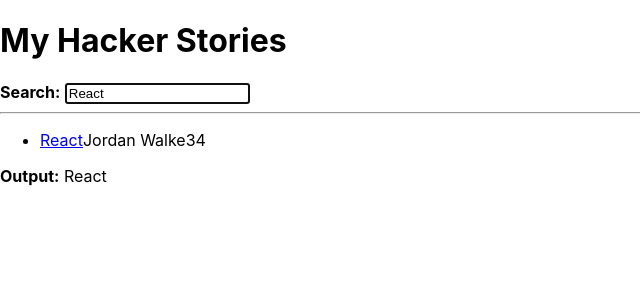
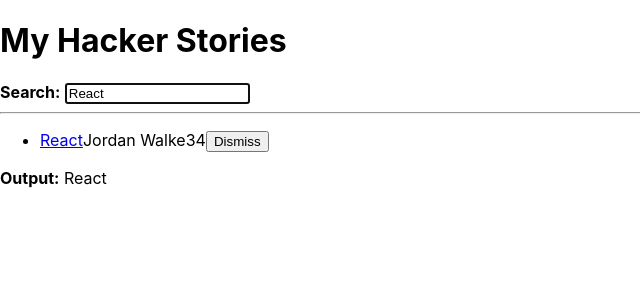
Before and after one commit to Sho372/the-road-to-react, a React (Create React App) app: page / in a window 1280 px wide. Shown: the top 300 px of the page, without its empty margins (0-640 px from the left). Built offline with nearby package versions, Linux system fonts and the light colour scheme.

Commit message:
React Conditional Rendering & React Advanced State

```diff
--- a/src/App.js
+++ b/src/App.js
@@ -32,15 +32,52 @@
 //  const [searchTerm, setSearchTerm] = React.useState(localStorage.getItem('search'), 'React'); //これがhook. stateの管理に使う。関数コンポーネントで使える
 
   const [searchTerm, setSearchTerm] = React.useState( localStorage.getItem('search') || 'React'); //これがhook. stateの管理に使う。関数コンポーネントで使える
+  const [isLoading, setIsLoading] = React.useState(false);
+  const [isError, setIsError] = React.useState(false);
+
+  // reducer
+  const storiesReducer = (state, action) => {
+    switch(action.type) {
+      case 'SET_STORIES':
+        return action.playload
+      case 'REMOVE_STORY':
+        return state.filter(
+          (story) => action.playload.objectID !== story.objectID
+        );
+      default:
+        throw new Error();
+    }
+    // if(action.type === 'SET_STORIES') {
+    //   return action.playload;
+    // } else {
+    //   throw new Error();
+    // }
+  }
 
   //APIで取得したデータを格納するstate
-  const [stories, setStories] = React.useState([]);
+  // const [stories, setStories] = React.useState([]);
+
+  // useStateではなく、useReducerでstateを管理
+  const [stories, dispatchStories] = React.useReducer(
+    storiesReducer, // recuder
+    [] // stateの初期値
+  )
 
   React.useEffect(() => {
-    getAsyncStories().then(result => {
-      setStories(result.data.stories)
-    })
-  }, [])
+      setIsLoading(true);
+
+    getAsyncStories()
+      .then((result) => {
+        // setStories(result.data.stories)
+
+        dispatchStories({
+          type: 'SET_STORIES',
+          playload: result.data.stories,
+        })
+        setIsLoading(false);
+      })
+      .catch(() => setIsError(true))
+  }, []) //空配列なので、side-effect(ここではdispatch実行)は初回のみ
 
   React.useEffect(() => {
     localStorage.setItem('search', searchTerm) //side-effect
@@ -48,6 +85,19 @@
 
   const handleSearch = (event) => {
     setSearchTerm(event.target.value) // state更新
+  }
+
+  const handleRemoveStory = (item) => {
+    // const newStories = stories.filter(
+    //   //選択したitem以外のitemを抽出する
+    //   (story) => item.objectID !== story.objectID
+    // )
+
+    //処理をreducerに任せる
+    dispatchStories({
+      type: 'REMOVE_STORY',
+      playload: item,
+    })
   }
 
   //concise body
@@ -73,7 +123,13 @@
 
       <hr />
 
-      <List list={searchStories}/>
+      {isError && <p>Something went wrong...</p>}
+
+      {isLoading ? (
+        <p>Loading...</p>
+      ):(
+        <List list={searchStories} onRemoveItem={handleRemoveStory}/>
+      )}
 
       <p>
         <strong>Output:</strong> {searchTerm}
@@ -145,24 +201,38 @@
 
 */
 
-const List = (props) => (
+const List = ({list, onRemoveItem}) => (
     <ul>
-      {props.list.map((item) => (
-        <Item key={item.objectID} item={item}/>
+      {list.map((item) => (
+        <Item
+          key={item.objectID}
+          item={item}
+          onRemoveItem={onRemoveItem}/>
       ))}
     </ul>
 )
 
-const Item = (props) => (
-  <li key={props.key}>
+const Item = ({item, onRemoveItem}) => {
+  const handleRemoveItem = () => {
+    onRemoveItem(item)
+  }
+
+  return (
+  <li>
     <span>
-      <a href={props.item.url}>{props.item.title}</a>
+      <a href={item.url}>{item.title}</a>
     </span>
-    <span>{props.item.autohr}</span>
-    <span>{props.item.num_comments}</span>
-    <span>{props.item.points}</span>
+    <span>{item.autohr}</span>
+    <span>{item.num_comments}</span>
+    <span>{item.points}</span>
+    <span>
+      <button type="button" onClick={handleRemoveItem}>
+        Dismiss
+      </button>
+    </span>
   </li>
-)
+  )
+}
 
 //const List = () => {
 //  return(
```
